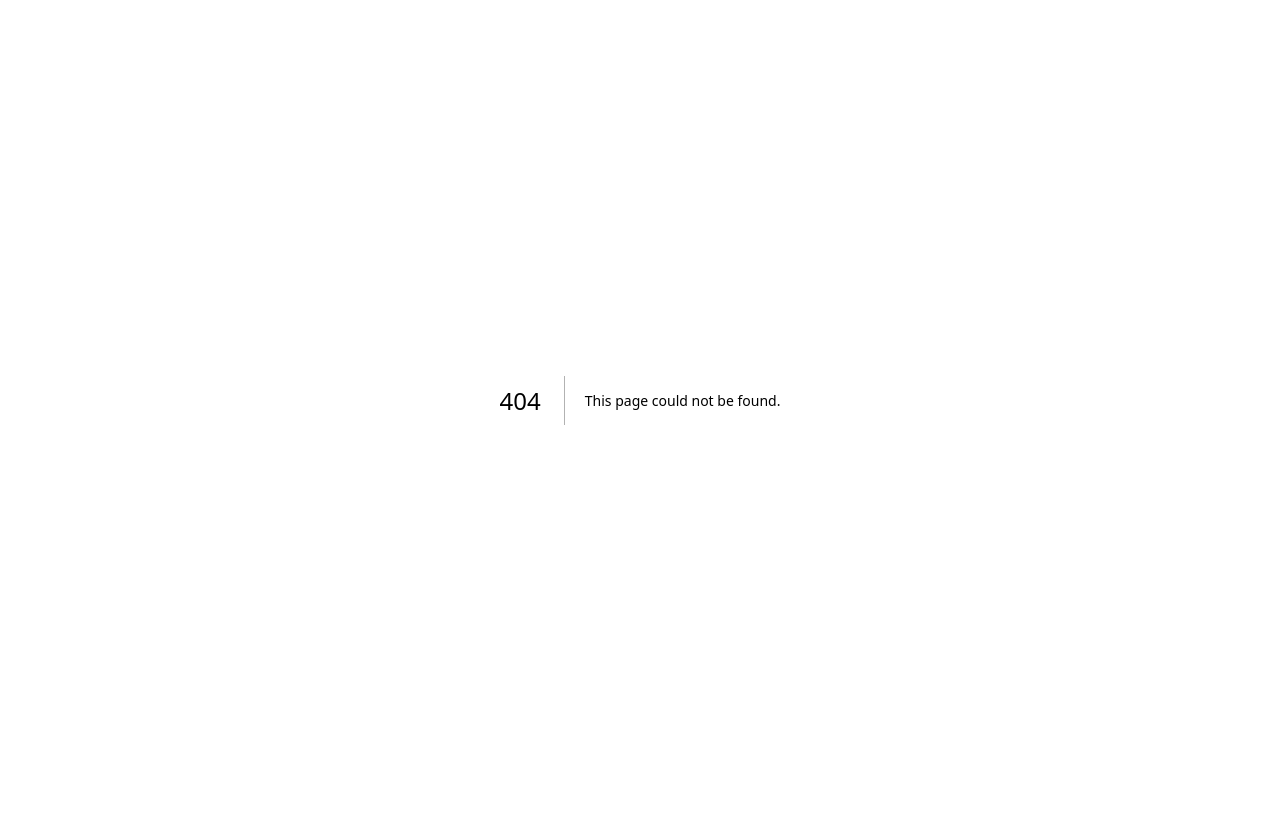
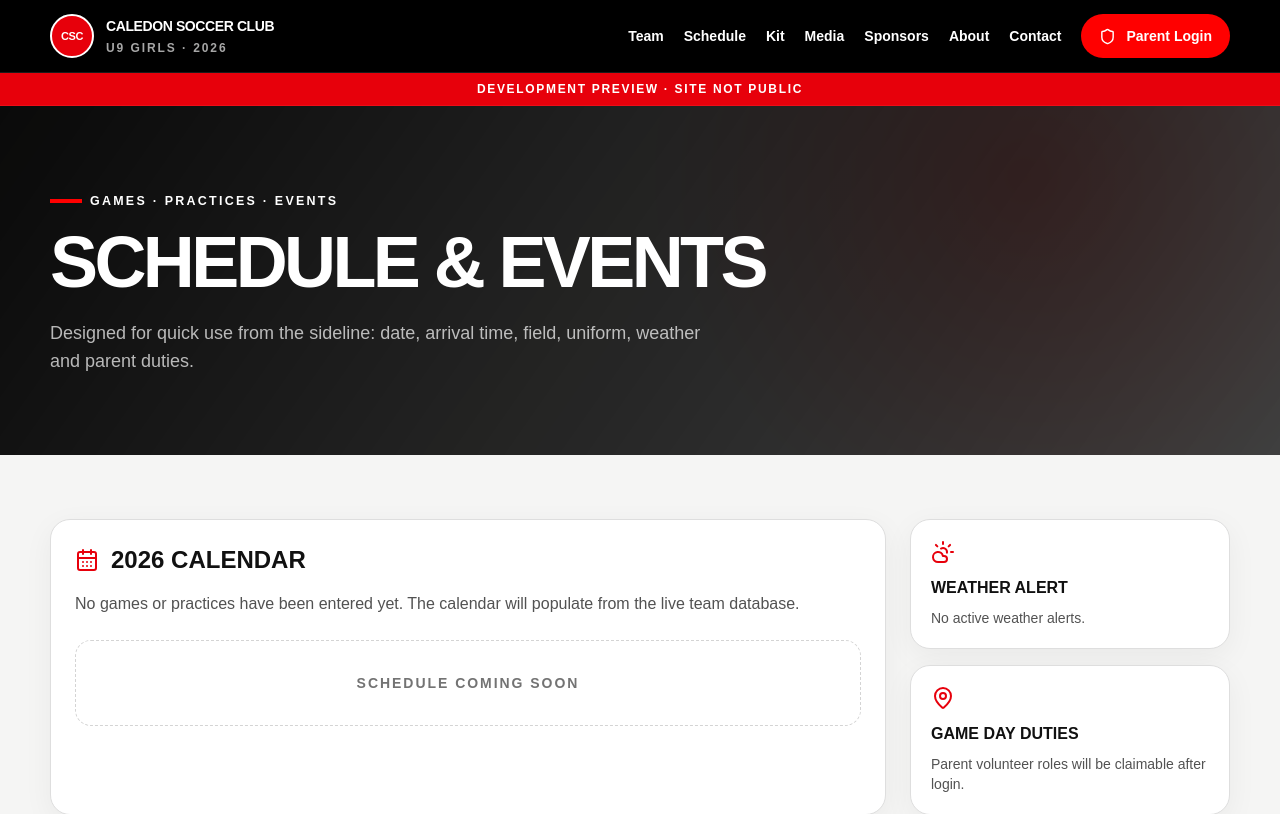
Before and after one commit to dang85ai/dg-claud, a Next.js app: page /schedule in a window 1280 px wide. Before the commit this address had no page. Shown: the top 814 px of the page. Built offline with nearby package versions, Linux system fonts and the light colour scheme.

Commit message:
Build app/schedule/page.tsx

```diff
--- /dev/null
+++ b/app/schedule/page.tsx
@@ -0,0 +1,47 @@
+import { PublicPageHero } from "@/components/PublicPageHero";
+import { PublicShell } from "@/components/PublicShell";
+import { DevelopmentBanner } from "@/components/DevelopmentBanner";
+import { CalendarDays, CloudSun, MapPin } from "lucide-react";
+
+export default function SchedulePage() {
+  return (
+    <PublicShell>
+      <DevelopmentBanner />
+      <PublicPageHero
+        eyebrow="Games · Practices · Events"
+        title="Schedule & Events"
+        copy="Designed for quick use from the sideline: date, arrival time, field, uniform, weather and parent duties."
+      />
+      <section className="section">
+        <div className="container grid gap-6 lg:grid-cols-[1fr_320px]">
+          <div className="card p-6">
+            <div className="flex items-center gap-3">
+              <CalendarDays className="text-red-600" />
+              <h2 className="text-2xl font-black uppercase">2026 Calendar</h2>
+            </div>
+            <p className="mt-4 text-neutral-600">
+              No games or practices have been entered yet. The calendar will populate from the live team database.
+            </p>
+            <div className="mt-6 rounded-2xl border border-dashed border-neutral-300 p-8 text-center">
+              <div className="text-sm font-black uppercase tracking-[.14em] text-neutral-500">Schedule coming soon</div>
+            </div>
+          </div>
+          <div className="grid gap-4">
+            <div className="card p-5">
+              <CloudSun className="text-red-600" />
+              <h3 className="mt-3 font-black uppercase">Weather Alert</h3>
+              <p className="mt-2 text-sm text-neutral-600">No active weather alerts.</p>
+            </div>
+            <div className="card p-5">
+              <MapPin className="text-red-600" />
+              <h3 className="mt-3 font-black uppercase">Game Day Duties</h3>
+              <p className="mt-2 text-sm text-neutral-600">
+                Parent volunteer roles will be claimable after login.
+              </p>
+            </div>
+          </div>
+        </div>
+      </section>
+    </PublicShell>
+  );
+}
```
